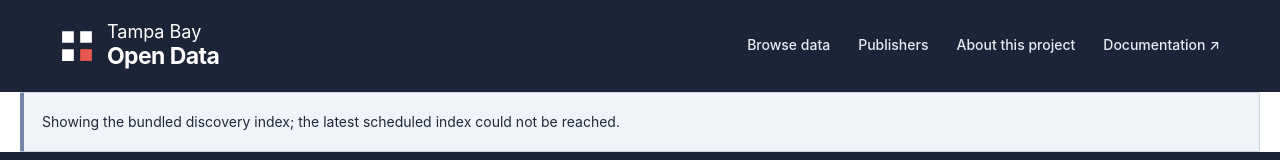
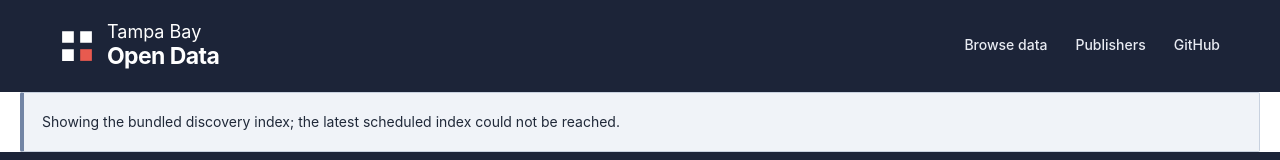
Before and after one commit to Jaclenga/tampaBayOpenDataExplorer, a React (Vite) app: page / in a window 1280 px wide. Shown: the top 160 px of the page. Built offline with nearby package versions, Linux system fonts and the light colour scheme; no server answers.

Commit message:
Replace header project and documentation links with GitHub

```diff
--- a/src/components/SiteChrome.tsx
+++ b/src/components/SiteChrome.tsx
@@ -24,9 +24,8 @@ export function SiteHeader() {
         <nav aria-label="Main navigation">
           <a href="#catalog">Browse data</a>
           <a href="#publishers">Publishers</a>
-          <a href="#about">About this project</a>
-          <a href="https://jaclenga.github.io/tampaBayOpenData/">
-            Documentation ↗
+          <a href="https://github.com/Jaclenga/tampaBayOpenDataExplorer">
+            GitHub
           </a>
         </nav>
       </div>
```
